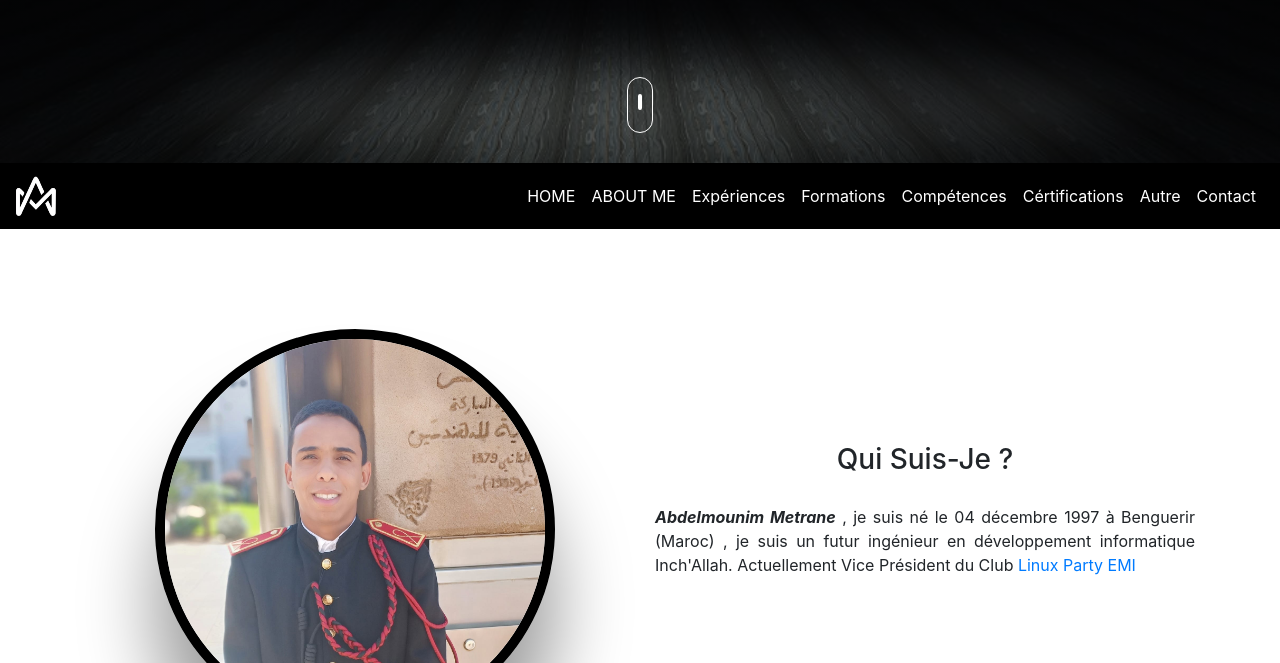
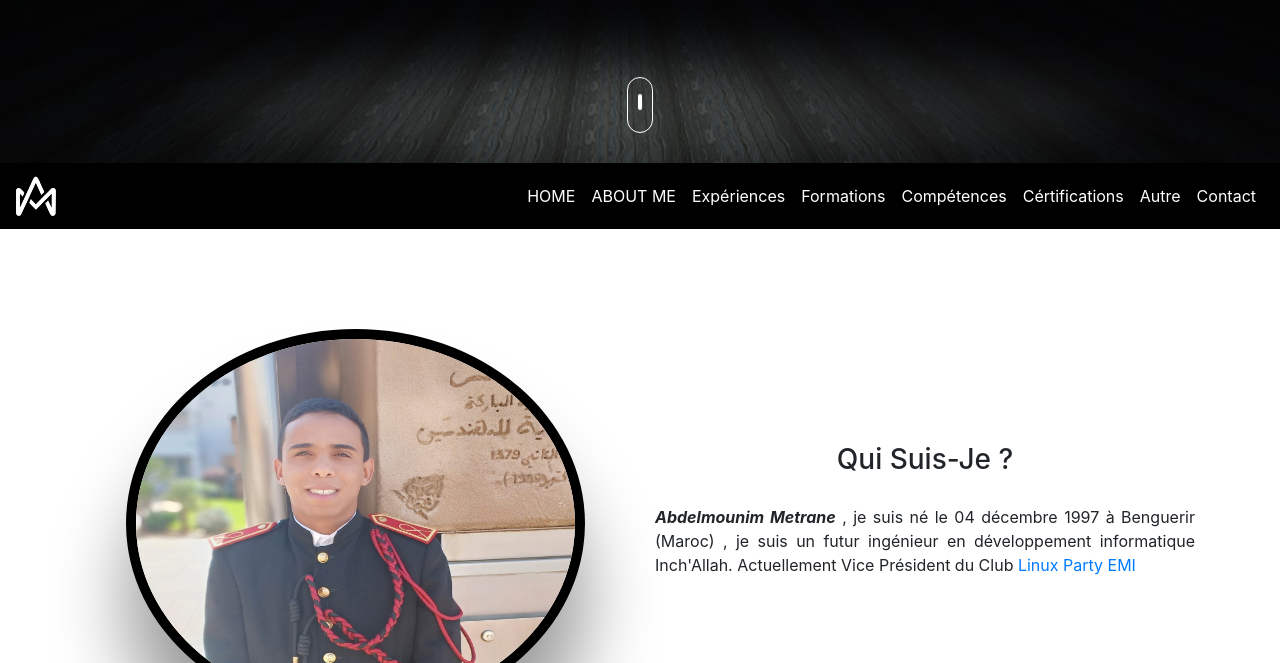
Before and after one commit to MetraneAbdelmounim/metraneabdelmounim.github.io, a plain HTML site: page index.html in a window 1280 px wide. Shown: the part 637-1300 px from the top of the page. Drawn offline with nearby package versions, Linux system fonts and the light colour scheme.

Commit message:
responsive

```diff
--- a/css/style.css
+++ b/css/style.css
@@ -64,9 +64,9 @@ body{
 	padding-bottom: 50px;
 }
 .profile-img{
-	height: 400px;
+	height: 85%;
 	border-radius: 50%;
-	width:400px;
+	width:85%;
 	border:10px solid #000;
 	box-shadow: 0 75px 75px rgba(0, 0, 0, 0.4);
 }
```
